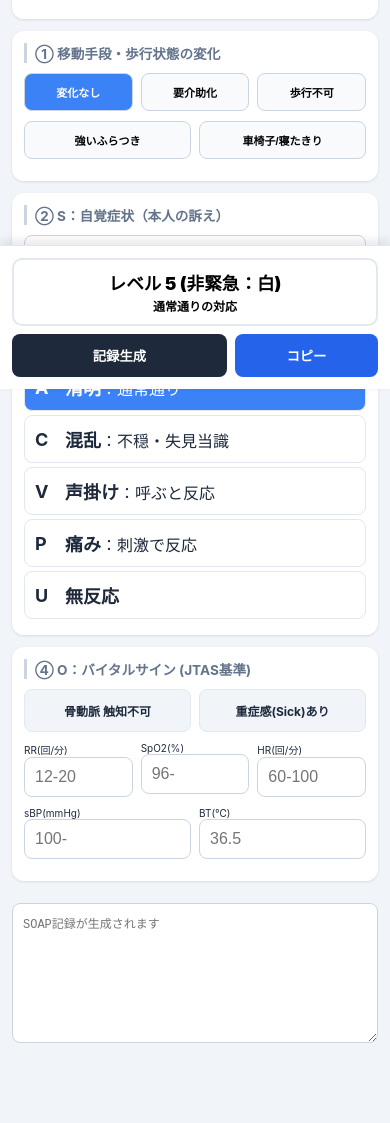
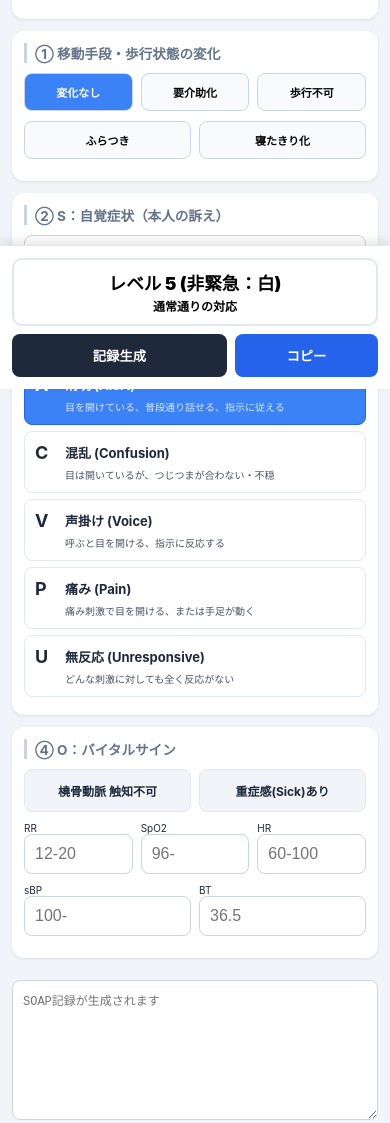
Before and after one commit to tacchibanana/easy-Triage-tool, a plain HTML site: page index.html in a window 390 px wide. Shown: the part 455-1578 px from the top of the page. Drawn offline with Linux system fonts and the light colour scheme.

Commit message:
Update index.html

```diff
--- a/index.html
+++ b/index.html
@@ -3,7 +3,7 @@
 <head>
     <meta charset="UTF-8">
     <meta name="viewport" content="width=device-width, initial-scale=1.0, maximum-scale=1.0, user-scalable=no">
-    <title>トリアージ・サポーター v1.5</title>
+    <title>トリアージ・サポーター v1.6</title>
     <style>
         :root {
             --jtas1: #0000ff; --jtas2: #ff0000; --jtas3: #ffff00; --jtas4: #008000; --jtas5: #ffffff;
@@ -21,8 +21,8 @@
         .sym-btn { font-size: 11px; padding: 10px 4px; border: 2px solid #e2e8f0; background: #fff; border-radius: 8px; cursor: pointer; font-weight: bold; transition: 0.2s; }
         .sym-btn.active::before { content: '✓ '; }
 
-        .lv2-btn.active { background: var(--jtas2) !important; color: white !important; border-color: #b91c1c !important; }
-        .lv3-btn.active { background: var(--jtas3) !important; color: black !important; border-color: #eab308 !important; }
+        .lv2-btn.active { background: var(--jtas2) !important; color: white !important; }
+        .lv3-btn.active { background: var(--jtas3) !important; color: black !important; }
 
         .move-btn { font-size: 11px; padding: 10px 4px; border: 1px solid #cbd5e1; background: #f8fafc; border-radius: 8px; cursor: pointer; text-align: center; font-weight: bold; }
         .move-btn.active { background: #3b82f6 !important; color: white !important; }
@@ -35,13 +35,15 @@
         .btn.active { background: #3b82f6 !important; color: white !important; }
         .btn.alert { background: #fee2e2; color: #b91c1c; border-color: #ef4444; }
 
-        .ac-btn { display: flex; align-items: center; padding: 10px; text-align: left; margin-bottom: 4px; border: 1px solid #e2e8f0; border-radius: 8px; background: #fff; }
-        .ac-btn.active { background: #3b82f6; color: white; }
-        .ac-btn b { font-size: 18px; width: 30px; flex-shrink: 0; }
+        /* 意識評価ボタンの拡張 */
+        .ac-btn { display: flex; flex-direction: column; align-items: flex-start; padding: 10px; text-align: left; margin-bottom: 6px; border: 1px solid #e2e8f0; border-radius: 8px; background: #fff; }
+        .ac-btn.active { background: #3b82f6; color: white; border-color: #2563eb; }
+        .ac-head { display: flex; align-items: center; width: 100%; }
+        .ac-head b { font-size: 18px; width: 30px; }
+        .ac-head span { font-size: 13px; font-weight: bold; }
+        .ac-guide { font-size: 10px; margin-top: 4px; opacity: 0.8; padding-left: 30px; }
 
         input, textarea { width: 100%; padding: 10px; border: 1px solid #cbd5e1; border-radius: 8px; font-size: 16px; box-sizing: border-box; }
-
-        /* バイトル警告色 */
         input.lv2-warn { background: #fee2e2 !important; border-color: #ef4444 !important; color: #b91c1c !important; font-weight: bold; }
         input.lv3-warn { background: #fef9c3 !important; border-color: #eab308 !important; color: #854d0e !important; }
 
@@ -62,7 +64,7 @@
 
 <div class="header">
     <h1>🩺 トリアージ・サポーター</h1>
-    <span style="font-size: 0.7rem; color: #64748b; font-weight: bold;">v1.5 (HR判定強化版)</span>
+    <span style="font-size: 0.7rem; color: #64748b; font-weight: bold;">v1.6 (意識評価強化)</span>
 </div>
 
 <div class="content">
@@ -98,39 +100,54 @@
             <button id="move-cant" class="move-btn" onclick="setMove('cant')">歩行不可</button>
         </div>
         <div class="grid-2" style="margin-top:4px;">
-            <button id="move-shake" class="move-btn" onclick="setMove('shake')">強いふらつき</button>
-            <button id="move-wheel" class="move-btn" onclick="setMove('wheel')">車椅子/寝たきり</button>
+            <button id="move-shake" class="move-btn" onclick="setMove('shake')">ふらつき</button>
+            <button id="move-wheel" class="move-btn" onclick="setMove('wheel')">寝たきり化</button>
         </div>
     </div>
 
     <div class="step-box">
         <h2>② S：自覚症状（本人の訴え）</h2>
-        <textarea id="in-subjective" rows="2" placeholder="主訴、随伴症状など"></textarea>
+        <textarea id="in-subjective" rows="2" placeholder="主訴、いつから、痛みの性質など"></textarea>
     </div>
 
     <div class="step-box">
         <h2>③ O：意識状態 (ACVPU)</h2>
-        <div id="ac-A" class="ac-btn active" onclick="setACVPU('A')"><b>A</b> <span><b>清明</b>：通常通り</span></div>
-        <div id="ac-C" class="ac-btn" onclick="setACVPU('C')"><b>C</b> <span><b>混乱</b>：不穏・失見当識</span></div>
-        <div id="ac-V" class="ac-btn" onclick="setACVPU('V')"><b>V</b> <span><b>声掛け</b>：呼ぶと反応</span></div>
-        <div id="ac-P" class="ac-btn" onclick="setACVPU('P')"><b>P</b> <span><b>痛み</b>：刺激で反応</span></div>
-        <div id="ac-U" class="ac-btn" onclick="setACVPU('U')"><b>U</b> <span><b>無反応</b></span></div>
+        <div id="ac-A" class="ac-btn active" onclick="setACVPU('A')">
+            <div class="ac-head"><b>A</b> <span>清明 (Alert)</span></div>
+            <div class="ac-guide">目を開けている、普段通り話せる、指示に従える</div>
+        </div>
+        <div id="ac-C" class="ac-btn" onclick="setACVPU('C')">
+            <div class="ac-head"><b>C</b> <span>混乱 (Confusion)</span></div>
+            <div class="ac-guide">目は開いているが、つじつまが合わない・不穏</div>
+        </div>
+        <div id="ac-V" class="ac-btn" onclick="setACVPU('V')">
+            <div class="ac-head"><b>V</b> <span>声掛け (Voice)</span></div>
+            <div class="ac-guide">呼ぶと目を開ける、指示に反応する</div>
+        </div>
+        <div id="ac-P" class="ac-btn" onclick="setACVPU('P')">
+            <div class="ac-head"><b>P</b> <span>痛み (Pain)</span></div>
+            <div class="ac-guide">痛み刺激で目を開ける、または手足が動く</div>
+        </div>
+        <div id="ac-U" class="ac-btn" onclick="setACVPU('U')">
+            <div class="ac-head"><b>U</b> <span>無反応 (Unresponsive)</span></div>
+            <div class="ac-guide">どんな刺激に対しても全く反応がない</div>
+        </div>
     </div>
 
     <div class="step-box">
-        <h2>④ O：バイタルサイン (JTAS基準)</h2>
+        <h2>④ O：バイタルサイン</h2>
         <div class="grid-2">
-            <div id="btn-radial" class="btn" onclick="toggleVitalBtn('radial')">骨動脈 触知不可</div>
+            <div id="btn-radial" class="btn" onclick="toggleVitalBtn('radial')">橈骨動脈 触知不可</div>
             <div id="btn-sick" class="btn" onclick="toggleVitalBtn('sick')">重症感(Sick)あり</div>
         </div>
         <div class="grid-3">
-            <div style="display:flex;flex-direction:column;"><label style="font-size:10px;">RR(回/分)</label><input type="number" id="in-rr" placeholder="12-20" oninput="eval()"></div>
-            <div style="display:flex;flex-direction:column;"><label style="font-size:10px;">SpO2(%)</label><input type="number" id="in-spo2" placeholder="96-" oninput="eval()"></div>
-            <div style="display:flex;flex-direction:column;"><label style="font-size:10px;">HR(回/分)</label><input type="number" id="in-hr" placeholder="60-100" oninput="eval()"></div>
+            <div style="display:flex;flex-direction:column;"><label style="font-size:10px;">RR</label><input type="number" id="in-rr" placeholder="12-20" oninput="eval()"></div>
+            <div style="display:flex;flex-direction:column;"><label style="font-size:10px;">SpO2</label><input type="number" id="in-spo2" placeholder="96-" oninput="eval()"></div>
+            <div style="display:flex;flex-direction:column;"><label style="font-size:10px;">HR</label><input type="number" id="in-hr" placeholder="60-100" oninput="eval()"></div>
         </div>
         <div class="grid-2">
-            <div style="display:flex;flex-direction:column;"><label style="font-size:10px;">sBP(mmHg)</label><input type="number" id="in-sbp" placeholder="100-" oninput="eval()"></div>
-            <div style="display:flex;flex-direction:column;"><label style="font-size:10px;">BT(℃)</label><input type="number" id="in-bt" step="0.1" placeholder="36.5" oninput="eval()"></div>
+            <div style="display:flex;flex-direction:column;"><label style="font-size:10px;">sBP</label><input type="number" id="in-sbp" placeholder="100-" oninput="eval()"></div>
+            <div style="display:flex;flex-direction:column;"><label style="font-size:10px;">BT</label><input type="number" id="in-bt" step="0.1" placeholder="36.5" oninput="eval()"></div>
         </div>
     </div>
 
@@ -151,7 +168,7 @@
 <script>
     let symptoms = { lv2: [], lv3: [] };
     let vitals = { sick: false, radial: false, acvpu: 'A', move: 'none' };
-    const acvpuJP = { A: "清明", C: "混乱", V: "呼名反応", P: "痛刺激反応", U: "無反応" };
+    const acvpuJP = { A: "Alert(清明/従命可)", C: "Confusion(混乱/不穏)", V: "Voice(呼名反応)", P: "Pain(痛刺激反応)", U: "Unresponsive(無反応)" };
     const moveJP = { none: "変化なし", help: "要介助化", cant: "歩行不可", shake: "ふらつき", wheel: "寝たきり/車椅子化" };
 
     function toggleSym(btn, lv) {
@@ -193,14 +210,12 @@
         const hr = parseInt(document.getElementById('in-hr').value);
         const bt = parseFloat(document.getElementById('in-bt').value);
 
-        // バイトル警告色
         document.getElementById('in-rr').className = (rr >= 30 || rr < 10) ? 'lv2-warn' : (rr >= 22 ? 'lv3-warn' : '');
         document.getElementById('in-hr').className = (hr >= 120 || hr <= 40) ? 'lv2-warn' : (hr >= 100 || (hr > 40 && hr <= 50) ? 'lv3-warn' : '');
         document.getElementById('in-sbp').className = (sbp <= 90) ? 'lv2-warn' : (sbp <= 100 ? 'lv3-warn' : '');
 
-        // 判定ロジック
         if (vitals.radial || vitals.acvpu === 'P' || vitals.acvpu === 'U' || rr >= 30 || rr < 10 || spo2 < 90 || sbp <= 90 || hr >= 120 || hr <= 40) {
-            lv = 1; // JTAS1または2
+            lv = 1;
         } else if (symptoms.lv2.length > 0 || vitals.sick || vitals.acvpu === 'V' || spo2 < 92 || bt >= 39.0 || bt < 35.0 || vitals.move === 'cant') {
             lv = 2;
         } else if (symptoms.lv3.length > 0 || vitals.acvpu === 'C' || bt >= 38.0 || rr >= 22 || sbp <= 100 || hr >= 100 || hr <= 50 || vitals.move !== 'none') {
@@ -240,11 +255,12 @@
 S：「${sub}」
 
 O：
-・意識：${acvpuJP[vitals.acvpu]} / 移動：${moveJP[vitals.move]}
+・意識：${acvpuJP[vitals.acvpu]}
+・ADL変化：${moveJP[vitals.move]}
 ・バイタル：BT ${bt}℃ / RR ${rr} / SpO2 ${spo2}% / HR ${hr} / sBP ${sbp}
-・症状：${allSym} / 印象：${vitals.sick?'Sick':'Not Sick'}
+・主症状：${allSym} / 印象：${vitals.sick?'Sick':'Not Sick'}
 
-A：JTAS基準（脈拍・バイタル・ADL変化）に基づき緊急度を評価。
+A：JTAS基準に基づき評価。意識評価（開眼・発語・従命）を含む包括的判定を実施。
 
 P：${document.getElementById('res-guide').innerText}。`;
     }
```
